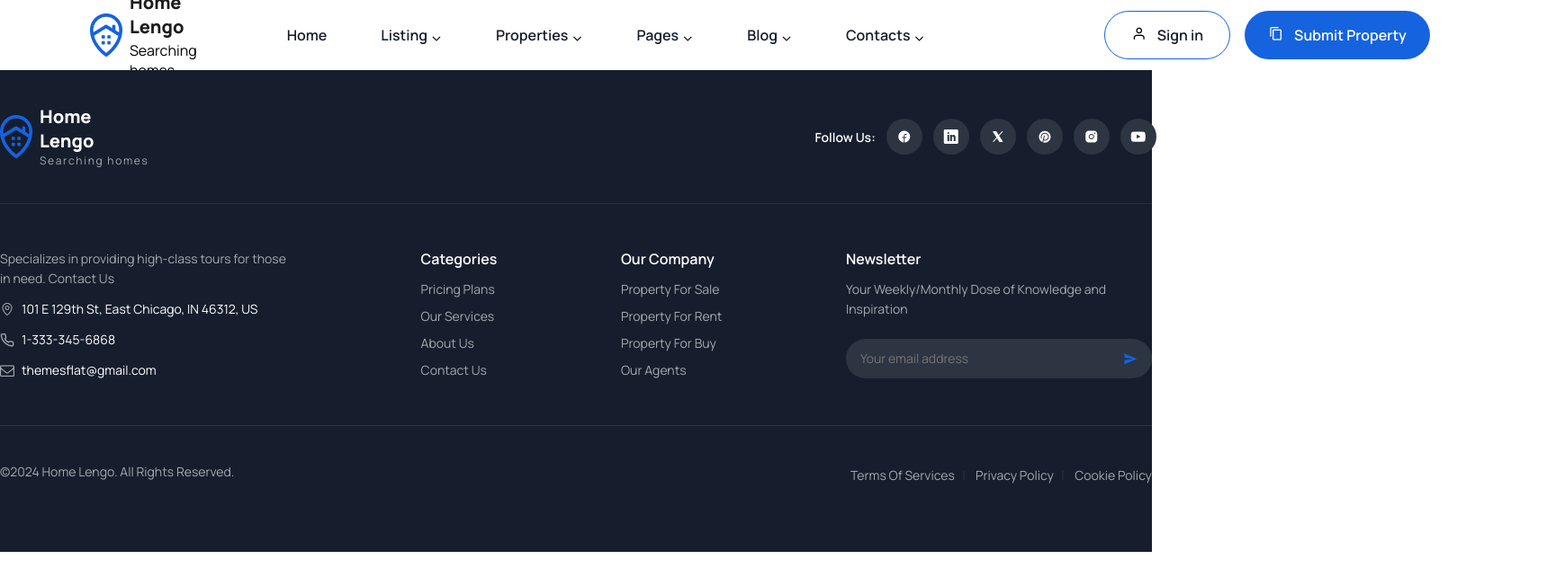
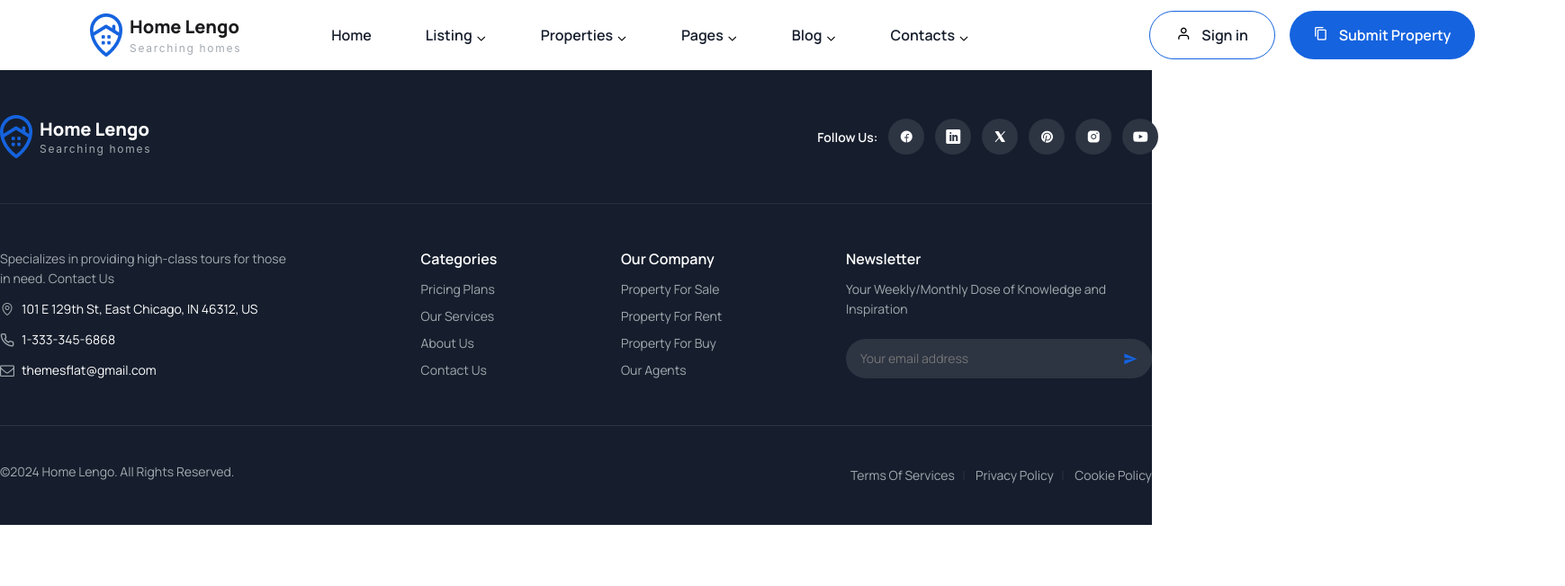
Before and after one commit to dangquanghuy286/homelengo, a plain HTML site: page index.html in a window 1280 px wide. Shown: the whole page at 90% size, 1739 px wide, since content can reach past the window. Drawn offline with Linux system fonts and the light colour scheme; files whose address does not match are found by name.

Commit message:
refactor

```diff
--- a/css/style.css
+++ b/css/style.css
@@ -1,6 +1,7 @@
 /* ===============Variable=============== */
 :root {
   --font-family: "Manrope", Helvetica;
+  --font-text: "Inter", Helvetica;
   --primary-color: #1563df;
   --secondary-color: #4a90e2;
   --text-dark: #161e2d;
@@ -44,6 +45,17 @@ button:hover {
   font-weight: 800;
   color: #1c1c1e;
   font-size: 20px;
+}
+
+.home-page__logo-subtitle {
+  font-weight: 400;
+  color: var(--text-light);
+  font-family: var(--font-text);
+  font-size: 12px;
+  letter-spacing: 1.7px;
+  line-height: 150%;
+  white-space: nowrap;
+  vertical-align: middle;
 }
 /* Header-Menu */
 .home-page__menu {
@@ -99,6 +111,7 @@ button:hover {
   font-weight: 600;
   color: var(--text-dark);
   font-size: 16px;
+  line-height: 1;
 }
 
 .home-page__nav-icon {
@@ -114,6 +127,7 @@ button:hover {
   display: inline-block;
   color: var(--black);
 }
+/* Action */
 .home-page__menu-actions {
   display: flex;
   align-items: center;
@@ -219,6 +233,7 @@ button:hover {
   letter-spacing: 1.7px;
   line-height: 18px;
   white-space: nowrap;
+  font-family: var(--font-text);
 }
 
 /* Social Icons  */
@@ -455,9 +470,8 @@ button:hover {
   display: flex;
   width: 100%;
   max-width: 1290px;
-  align-items: flex-start;
   justify-content: space-between;
-  padding: 30px 0;
+  padding-top: 30px;
   border-top-width: 1px;
   border-top-style: solid;
   border-color: var(--border-color);
```
